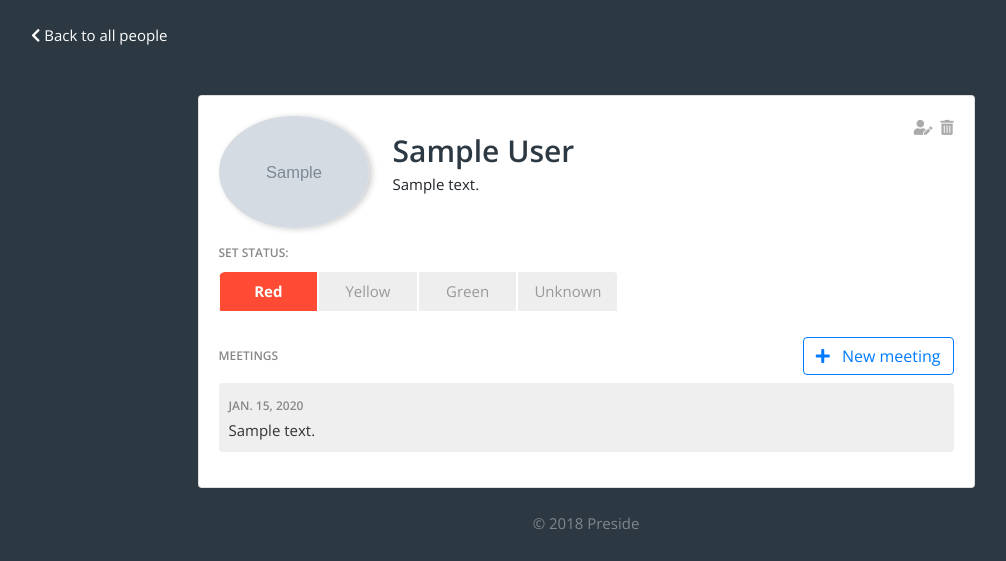
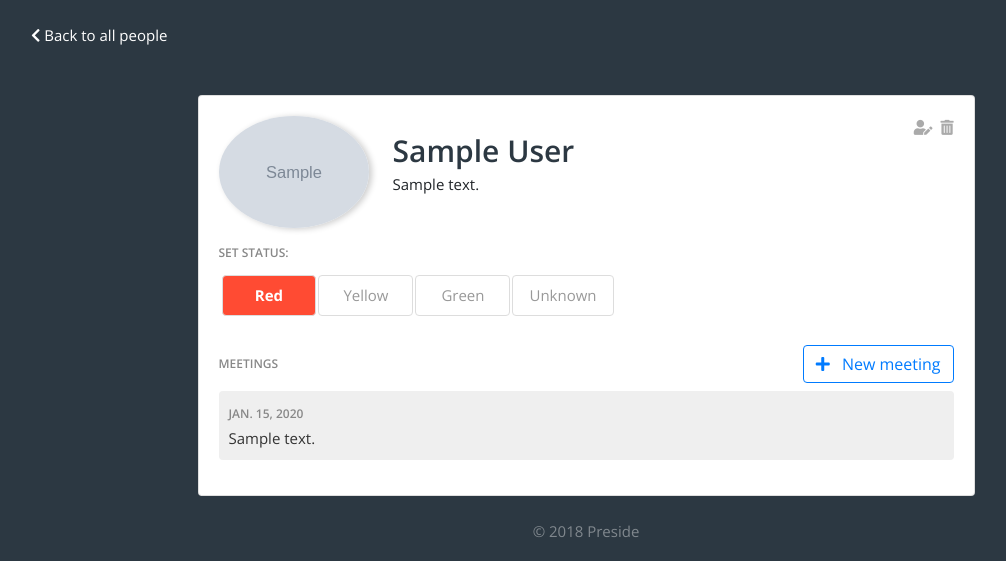
Before and after one commit to devbytyler/preside, a Django app: page /persons/1/ in a window 1280 px wide. Shown: the part 56-617 px from the top of the page, without its empty margins (54-1060 px from the left). Run offline with Django 3.2, Linux system fonts and the light colour scheme; a user stored in the database is signed in; tables that the repository leaves empty hold one stand-in row (values such as "Sample post"); grey boxes marked "Sample" are stand-in pictures; some libraries are stand-ins or nearby versions.

Commit message:
Stylistic fixes

```diff
--- a/app/static/app/style.css
+++ b/app/static/app/style.css
@@ -62,16 +62,13 @@ body {
     .person-detail-card .student-card-header .person-info .person-detail-name {
       font-size: 2em; }
   .person-detail-card .nav-pills {
-    border-radius: 6px;
-    overflow: hidden;
-    max-width: 400px; }
+    max-width: 400px;
+    padding: 3px; }
     .person-detail-card .nav-pills .nav-link {
       color: #999;
-      border: white solid 1pt;
-      border-radius: 0;
-      border-top: 0;
-      border-bottom: 0;
-      background-color: #eee;
+      border: #ddd solid 1pt;
+      margin-right: 2px;
+      border-radius: 4px;
       margin-bottom: 2px; }
       .person-detail-card .nav-pills .nav-link:hover {
         background-color: #d5d5d5; }
--- a/app/static/app/style.scss
+++ b/app/static/app/style.scss
@@ -89,16 +89,15 @@ body {
         }
     }
     .nav-pills {
-        border-radius: 6px;
-        overflow: hidden;
         max-width: 400px;
+        padding: 3px;
         .nav-link {
             color: #999;
-            border: white solid 1pt;
-            border-radius: 0;
-            border-top: 0;
-            border-bottom: 0;
-            background-color: $lightGray;
+            border: #ddd solid 1pt;
+            margin-right: 2px;
+            border-radius: 4px;
+            // border-top: 0;
+            // border-bottom: 0;
             margin-bottom: 2px;
             &:hover{
                 background-color: darken($lightGray, 10)
```
